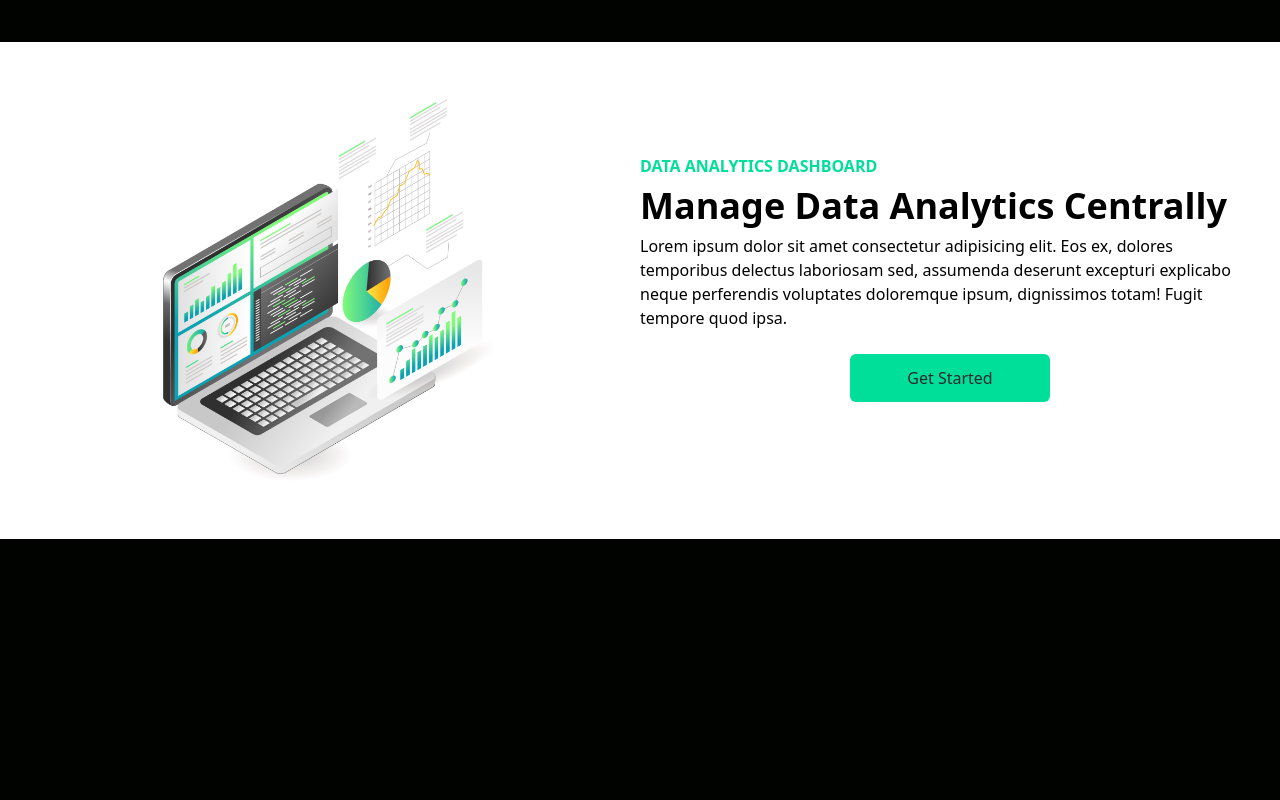
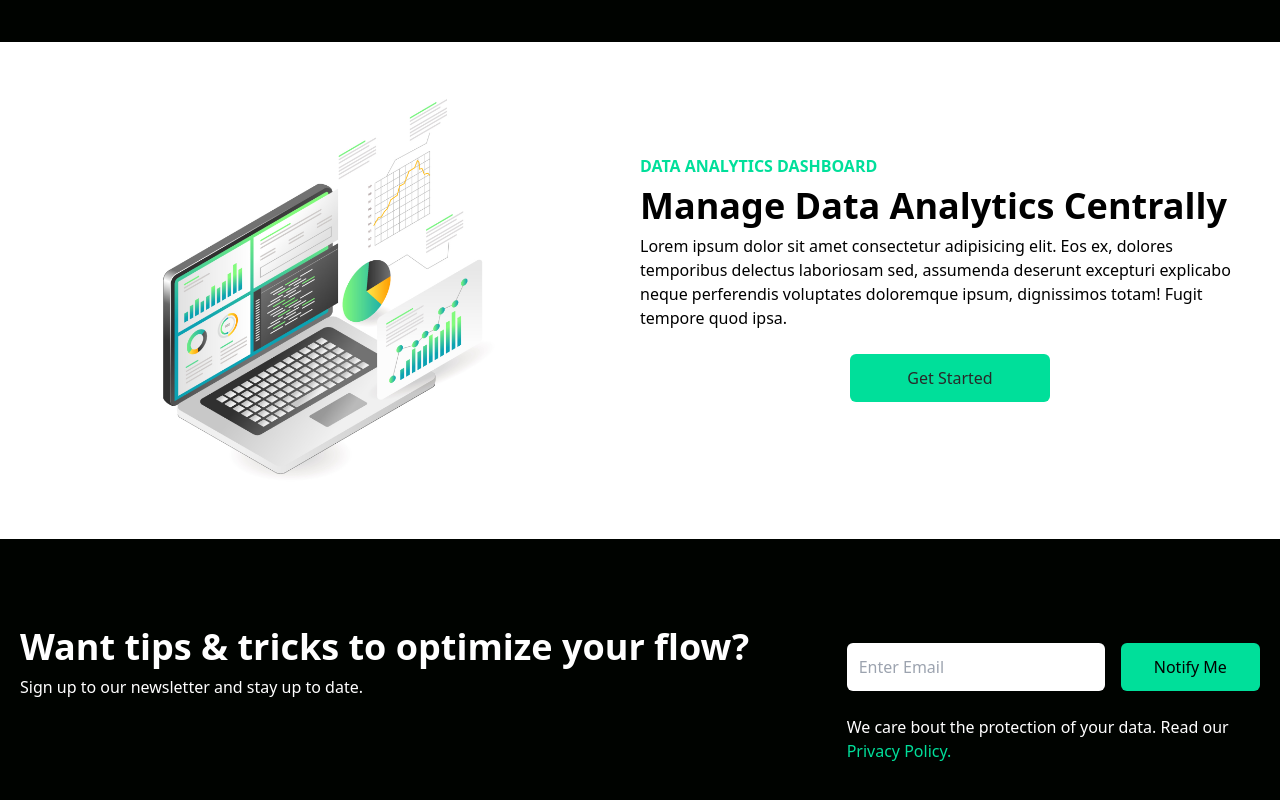
Before and after one commit to Hossein-Haghshenas/Data-Finance-ReactJs, a React (Create React App) app: page / in a window 1280 px wide. Shown: the part 790-1590 px from the top of the page. Before the commit the page ends 1329 px from the top, so only its background shows below. Built offline with nearby package versions, Linux system fonts and the light colour scheme.

Commit message:
Newslettet complete

```diff
--- a/src/App.js
+++ b/src/App.js
@@ -1,6 +1,7 @@
 import Navbar from "./components/Navbar";
 import Hero from "./components/Hero";
 import Analytics from "./components/Analytics";
+import Newsletter from "./components/Newsletter";
 
 const App = () => {
   return (
@@ -8,6 +9,7 @@ const App = () => {
       <Navbar />
       <Hero />
       <Analytics />
+      <Newsletter/>
     </div>
   );
 };
--- /dev/null
+++ b/src/components/Newsletter.js
@@ -0,0 +1,35 @@
+import React from 'react'
+
+function Newsletter() {
+  return (
+    <div className="w-full py-16 text-white px-4">
+      <div className="max-w-[1240px] mx-auto grid lg:grid-cols-3">
+        <div className="lg:col-span-2 my-4">
+          <h1 className="md:text-4xl sm:text-3xl text-2xl font-bold py-2">
+            Want tips & tricks to optimize your flow?
+          </h1>
+          <p>Sign up to our newsletter and stay up to date.</p>
+        </div>
+        <div className="my-4">
+          <div className="flex flex-col sm:flex-row items-center justify-between w-full">
+            <input
+              className="p-3 flex w-full rounded-md text-black"
+              type="email"
+              placeholder="Enter Email"
+            />
+            <button className="bg-[#00df9a] text-black rounded-md font-medium w-[200px] ml-4 my-6 px-6 py-3">
+              Notify Me
+            </button>
+          </div>
+        <p>
+          {" "}
+          We care bout the protection of your data. Read our{" "}
+          <span className="text-[#00df9a]">Privacy Policy.</span>
+        </p>
+        </div>
+      </div>
+    </div>
+  );
+}
+
+export default Newsletter
```
Also changed, not shown: 2 other files (tests, documents, lock files or other folders).
